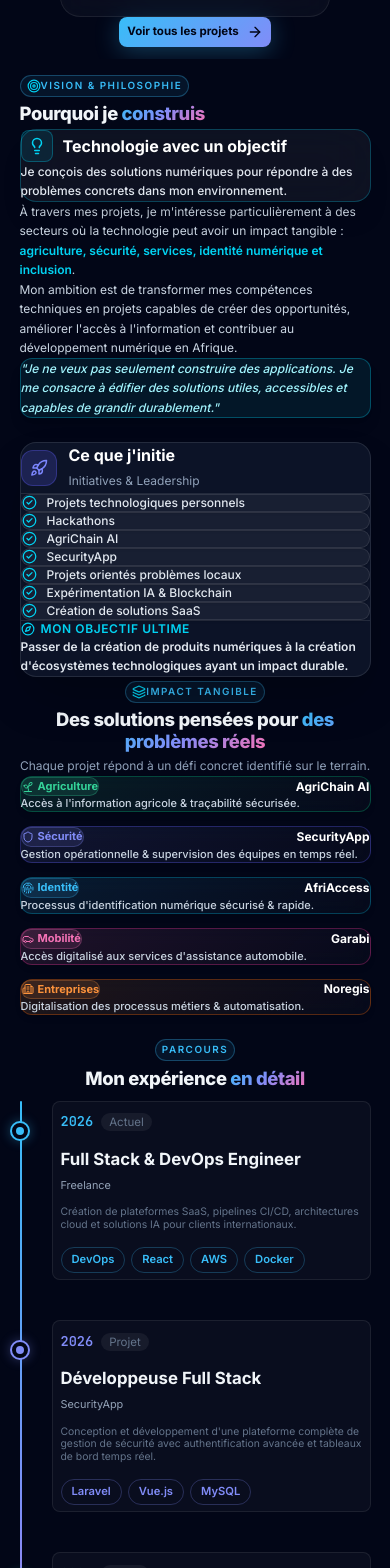
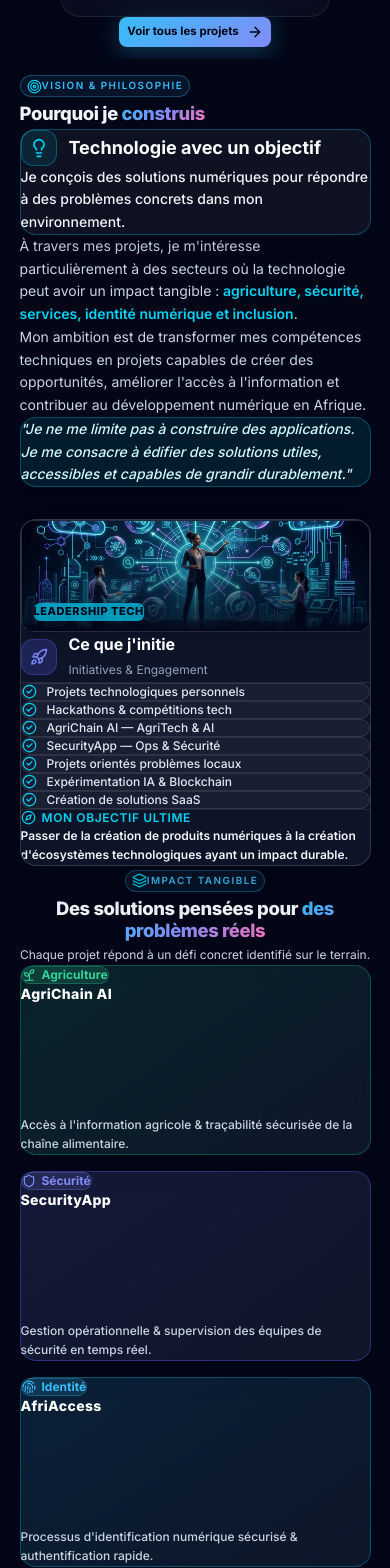
Before and after one commit to mmilinda/FolioMM, a React (Vite) app: page / in a window 390 px wide. Shown: the part 3540-5108 px from the top of the page. Built offline with nearby package versions, Linux system fonts and the light colour scheme; no server answers.

Commit message:
feat: add top tech illustration to Initiatives card, expand Vision section spacing, and increase height of impact cards

```diff
--- a/src/components/ImpactSection.jsx
+++ b/src/components/ImpactSection.jsx
@@ -7,54 +7,54 @@ const impactDomains = [
     domain: "Agriculture",
     icon: Sprout,
     project: "AgriChain AI",
-    problem: "Accès à l'information agricole & traçabilité sécurisée.",
+    problem: "Accès à l'information agricole & traçabilité sécurisée de la chaîne alimentaire.",
     color: "#34d399",
-    glow: "rgba(52, 211, 153, 0.12)",
-    border: "border-emerald-500/30",
+    glow: "rgba(52, 211, 153, 0.15)",
+    border: "border-emerald-500/35",
   },
   {
     domain: "Sécurité",
     icon: Shield,
     project: "SecurityApp",
-    problem: "Gestion opérationnelle & supervision des équipes en temps réel.",
+    problem: "Gestion opérationnelle & supervision des équipes de sécurité en temps réel.",
     color: "#818cf8",
-    glow: "rgba(129, 140, 248, 0.12)",
-    border: "border-indigo-500/30",
+    glow: "rgba(129, 140, 248, 0.15)",
+    border: "border-indigo-500/35",
   },
   {
     domain: "Identité",
     icon: Fingerprint,
     project: "AfriAccess",
-    problem: "Processus d'identification numérique sécurisé & rapide.",
+    problem: "Processus d'identification numérique sécurisé & authentification rapide.",
     color: "#38bdf8",
-    glow: "rgba(56, 189, 248, 0.12)",
-    border: "border-cyan-500/30",
+    glow: "rgba(56, 189, 248, 0.15)",
+    border: "border-cyan-500/35",
   },
   {
     domain: "Mobilité",
     icon: Car,
     project: "Garabi",
-    problem: "Accès digitalisé aux services d'assistance automobile.",
+    problem: "Accès rapide et digitalisé aux services d'assistance automobile de proximité.",
     color: "#f472b6",
-    glow: "rgba(244, 114, 182, 0.12)",
-    border: "border-pink-500/30",
+    glow: "rgba(244, 114, 182, 0.15)",
+    border: "border-pink-500/35",
   },
   {
     domain: "Entreprises",
     icon: Building2,
     project: "Noregis",
-    problem: "Digitalisation des processus métiers & automatisation.",
+    problem: "Digitalisation des processus métiers & automatisation intelligente des flux.",
     color: "#fb923c",
-    glow: "rgba(251, 146, 60, 0.12)",
-    border: "border-orange-500/30",
+    glow: "rgba(251, 146, 60, 0.15)",
+    border: "border-orange-500/35",
   },
 ];
 
 const initiatives = [
   "Projets technologiques personnels",
-  "Hackathons",
-  "AgriChain AI",
-  "SecurityApp",
+  "Hackathons & compétitions tech",
+  "AgriChain AI — AgriTech & AI",
+  "SecurityApp — Ops & Sécurité",
   "Projets orientés problèmes locaux",
   "Expérimentation IA & Blockchain",
   "Création de solutions SaaS",
@@ -65,82 +65,95 @@ export default function ImpactSection() {
   const inView = useInView(ref, { once: true, margin: "-80px" });
 
   return (
-    <section ref={ref} className="py-12 md:py-24 relative overflow-hidden">
-      <div className="container-custom relative z-10 space-y-14 md:space-y-24">
+    <section ref={ref} className="py-14 md:py-28 relative overflow-hidden">
+      <div className="container-custom relative z-10 space-y-16 md:space-y-28">
 
         {/* ─── Part 1: Vision & Philosophie (Pourquoi je construis) ───────────── */}
         <motion.div
           initial={{ opacity: 0, y: 30 }}
           animate={inView ? { opacity: 1, y: 0 } : {}}
           transition={{ duration: 0.7 }}
-          className="grid grid-cols-1 lg:grid-cols-12 gap-6 lg:gap-10 items-stretch"
+          className="grid grid-cols-1 lg:grid-cols-12 gap-8 lg:gap-12 items-stretch"
         >
-          {/* Left Column — Text (Vision & Philosophie) */}
+          {/* Left Column — Airy Vision & Philosophie Text */}
           <div className="lg:col-span-7 flex flex-col justify-between space-y-6 text-left">
-            <div className="space-y-5">
+            <div className="space-y-6">
               <span className="section-eyebrow">
-                <Target size={14} className="inline-block mr-1.5 -mt-0.5 text-cyan-400" />
+                <Target size={15} className="inline-block mr-1.5 -mt-0.5 text-cyan-400" />
                 Vision & Philosophie
               </span>
 
-              <h2 className="section-title text-2xl sm:text-3xl md:text-4xl font-extrabold text-left m-0">
+              <h2 className="section-title text-2xl sm:text-4xl md:text-5xl font-extrabold text-left m-0 leading-tight">
                 Pourquoi je <span className="gradient-text">construis</span>
               </h2>
 
-              {/* Glass Card Box */}
-              <div className="p-5 sm:p-7 rounded-2xl bg-white/5 border border-cyan-400/25 backdrop-blur-xl space-y-3 shadow-xl">
-                <div className="flex items-center gap-2.5">
-                  <div className="w-8 h-8 rounded-lg bg-cyan-400/10 border border-cyan-400/30 flex items-center justify-center shrink-0">
-                    <Lightbulb size={18} className="text-cyan-400" />
+              {/* Glass Card Box with generous padding & line height */}
+              <div className="p-6 sm:p-8 rounded-2xl bg-white/5 border border-cyan-400/30 backdrop-blur-xl space-y-4 shadow-xl">
+                <div className="flex items-center gap-3">
+                  <div className="w-9 h-9 rounded-xl bg-cyan-400/10 border border-cyan-400/30 flex items-center justify-center shrink-0">
+                    <Lightbulb size={20} className="text-cyan-400" />
                   </div>
-                  <h3 className="text-base sm:text-xl font-bold text-white m-0">
+                  <h3 className="text-lg sm:text-2xl font-bold text-white m-0">
                     Technologie avec un objectif
                   </h3>
                 </div>
-                <p className="text-slate-200 text-xs sm:text-base leading-relaxed m-0 font-medium">
+                <p className="text-slate-100 text-sm sm:text-base md:text-lg leading-relaxed m-0 font-medium">
                   Je conçois des solutions numériques pour répondre à des problèmes concrets dans mon environnement.
                 </p>
               </div>
 
               {/* Airy, well-spaced paragraphs */}
-              <div className="space-y-4 pt-1">
-                <p className="text-slate-300 text-xs sm:text-base leading-relaxed sm:leading-loose m-0">
+              <div className="space-y-5 pt-2">
+                <p className="text-slate-300 text-sm sm:text-base md:text-lg leading-relaxed sm:leading-loose m-0">
                   À travers mes projets, je m'intéresse particulièrement à des secteurs où la technologie peut avoir un impact tangible :
                   <strong className="text-cyan-400 font-semibold"> agriculture, sécurité, services, identité numérique et inclusion</strong>.
                 </p>
 
-                <p className="text-slate-300 text-xs sm:text-base leading-relaxed sm:leading-loose m-0">
+                <p className="text-slate-300 text-sm sm:text-base md:text-lg leading-relaxed sm:leading-loose m-0">
                   Mon ambition est de transformer mes compétences techniques en projets capables de créer des opportunités, améliorer l'accès à l'information et contribuer au développement numérique en Afrique.
                 </p>
               </div>
             </div>
 
             {/* Quote Block */}
-            <div className="p-4 sm:p-5 rounded-xl bg-cyan-950/40 border border-cyan-400/30 text-xs sm:text-sm text-cyan-200 font-medium leading-relaxed italic shadow-lg mt-3">
-              "Je ne veux pas seulement construire des applications. Je me consacre à édifier des solutions utiles, accessibles et capables de grandir durablement."
+            <div className="p-5 sm:p-6 rounded-2xl bg-cyan-950/50 border border-cyan-400/30 text-sm sm:text-base md:text-lg text-cyan-100 font-medium leading-relaxed italic shadow-xl mt-4">
+              "Je ne me limite pas à construire des applications. Je me consacre à édifier des solutions utiles, accessibles et capables de grandir durablement."
             </div>
           </div>
 
-          {/* Right Column — Initiatives (One per line, filling full card space) */}
+          {/* Right Column — Initiatives & Leadership (with Top Illustrative Image) */}
           <div className="lg:col-span-5 flex">
             <motion.div
               initial={{ opacity: 0, scale: 0.95 }}
               animate={inView ? { opacity: 1, scale: 1 } : {}}
               transition={{ duration: 0.7, delay: 0.2 }}
-              className="p-5 sm:p-7 rounded-2xl md:rounded-3xl bg-slate-900/85 border border-white/10 backdrop-blur-xl shadow-2xl flex flex-col justify-between space-y-6 text-left w-full h-full"
+              className="p-5 sm:p-7 rounded-2xl md:rounded-3xl bg-slate-900/90 border border-white/15 backdrop-blur-xl shadow-2xl flex flex-col justify-between space-y-5 text-left w-full h-full overflow-hidden"
             >
               <div className="space-y-4 flex-grow flex flex-col justify-between">
+
+                {/* Top Illustrative Banner Image */}
+                <div className="w-full h-28 sm:h-36 rounded-xl overflow-hidden border border-white/10 relative shadow-md">
+                  <img src="/initiatives_banner.jpg" alt="Leadership & Tech Initiatives" className="w-full h-full object-cover" />
+                  <div className="absolute inset-0 bg-gradient-to-t from-slate-950 via-slate-950/30 to-transparent" />
+                  <div className="absolute bottom-2.5 left-3 flex items-center gap-2">
+                    <span className="px-2.5 py-0.5 rounded-md bg-cyan-500/80 text-slate-950 text-[11px] font-extrabold uppercase tracking-wider">
+                      Leadership Tech
+                    </span>
+                  </div>
+                </div>
+
+                {/* Card Title Header */}
                 <div className="flex items-center gap-3 border-b border-white/10 pb-3">
                   <div className="w-9 h-9 rounded-xl bg-indigo-500/20 border border-indigo-500/30 flex items-center justify-center shrink-0">
                     <Rocket size={18} className="text-indigo-400" />
                   </div>
                   <div>
                     <h3 className="text-base sm:text-lg font-bold text-white m-0">Ce que j'initie</h3>
-                    <span className="text-xs text-slate-400">Initiatives & Leadership</span>
+                    <span className="text-xs text-slate-400">Initiatives & Engagement</span>
                   </div>
                 </div>
 
-                {/* Vertical Stack: ONE initiative per line filling card width & space */}
+                {/* Vertical Checklist Stack: 1 per line filling full space */}
                 <div className="flex flex-col space-y-2 w-full my-auto">
                   {initiatives.map((item) => (
                     <div
@@ -155,11 +168,11 @@ export default function ImpactSection() {
               </div>
 
               {/* Bottom Ambition Box */}
-              <div className="pt-3.5 border-t border-white/10 space-y-1.5">
+              <div className="pt-4 border-t border-white/10 space-y-1.5">
                 <span className="text-xs uppercase tracking-wider font-semibold text-cyan-400 flex items-center gap-1.5">
-                  <Compass size={14} /> Mon Objectif Ultime
+                  <Compass size={15} /> Mon Objectif Ultime
                 </span>
-                <p className="text-xs sm:text-sm text-slate-200 leading-relaxed font-semibold m-0">
+                <p className="text-xs sm:text-sm md:text-base text-slate-100 leading-relaxed font-semibold m-0">
                   Passer de la création de produits numériques à la création d'écosystèmes technologiques ayant un impact durable.
                 </p>
               </div>
@@ -168,50 +181,55 @@ export default function ImpactSection() {
         </motion.div>
 
 
-        {/* ─── Part 2: Impact Tangible (Reduced Card Width Grid) ────────────────── */}
+        {/* ─── Part 2: Impact Tangible (Increased Height Impact Cards) ─────────── */}
         <motion.div
           initial={{ opacity: 0, y: 30 }}
           animate={inView ? { opacity: 1, y: 0 } : {}}
           transition={{ duration: 0.7, delay: 0.3 }}
-          className="space-y-6 sm:space-y-8"
+          className="space-y-8 sm:space-y-10"
         >
-          <div className="text-center space-y-2">
+          <div className="text-center space-y-3">
             <span className="section-eyebrow">
-              <Layers size={14} className="inline-block mr-1.5 -mt-0.5 text-cyan-400" />
+              <Layers size={15} className="inline-block mr-1.5 -mt-0.5 text-cyan-400" />
               Impact Tangible
             </span>
-            <h2 className="section-title text-xl sm:text-3xl md:text-4xl font-extrabold m-0">
+            <h2 className="section-title text-2xl sm:text-3xl md:text-4xl font-extrabold m-0">
               Des solutions pensées pour <span className="gradient-text">des problèmes réels</span>
             </h2>
-            <p className="text-slate-400 text-xs sm:text-base max-w-xl mx-auto m-0 leading-relaxed">
+            <p className="text-slate-300 text-xs sm:text-base max-w-xl mx-auto m-0 leading-relaxed">
               Chaque projet répond à un défi concret identifié sur le terrain.
             </p>
           </div>
 
-          {/* Reduced Card Width Grid — 5 compact columns on desktop */}
-          <div className="grid grid-cols-1 sm:grid-cols-2 md:grid-cols-3 lg:grid-cols-5 gap-3.5">
+          {/* Increased Height Cards Grid — min-h-[190px] sm:min-h-[220px] for spacious room */}
+          <div className="grid grid-cols-1 sm:grid-cols-2 md:grid-cols-3 lg:grid-cols-5 gap-4">
             {impactDomains.map((item) => {
               const Icon = item.icon;
               return (
                 <motion.div
                   key={item.domain}
-                  whileHover={{ y: -4, scale: 1.01 }}
+                  whileHover={{ y: -6, scale: 1.02 }}
                   transition={{ duration: 0.2 }}
-                  className={`p-4 rounded-xl border ${item.border} bg-white/5 backdrop-blur-md flex flex-col justify-between space-y-3 text-left shadow-md hover:shadow-xl transition-all h-full`}
-                  style={{ background: `linear-gradient(135deg, ${item.glow} 0%, rgba(255,255,255,0.02) 100%)` }}
+                  className={`p-5 rounded-2xl border ${item.border} bg-slate-900/90 backdrop-blur-md flex flex-col justify-between space-y-4 text-left shadow-xl hover:shadow-2xl transition-all min-h-[190px] sm:min-h-[220px] h-full`}
+                  style={{ background: `linear-gradient(145deg, ${item.glow} 0%, rgba(15, 23, 42, 0.95) 100%)` }}
                 >
+                  <div className="flex flex-col space-y-2">
                     <div className="flex items-center justify-between gap-1.5">
                       <span
-                      className="inline-flex items-center gap-1 px-2.5 py-0.5 rounded-full text-[11px] font-bold border"
+                        className="inline-flex items-center gap-1.5 px-3 py-1 rounded-full text-xs font-bold border"
                         style={{ borderColor: item.color + "44", color: item.color, background: item.glow }}
                       >
-                      <Icon size={12} />
+                        <Icon size={14} />
                         {item.domain}
                       </span>
-                    <span className="text-xs font-bold text-white truncate">{item.project}</span>
                     </div>
 
-                  <p className="text-[11px] sm:text-xs text-slate-300 leading-snug sm:leading-relaxed m-0 font-medium">
+                    <h3 className="text-sm sm:text-base font-extrabold text-white m-0 tracking-wide pt-1">
+                      {item.project}
+                    </h3>
+                  </div>
+
+                  <p className="text-xs sm:text-sm text-slate-300 leading-relaxed m-0 font-medium pt-1">
                     {item.problem}
                   </p>
                 </motion.div>
```
Also changed, not shown: public/initiatives_banner.jpg (added). Lines whose indentation alone changed are shown as unchanged.
